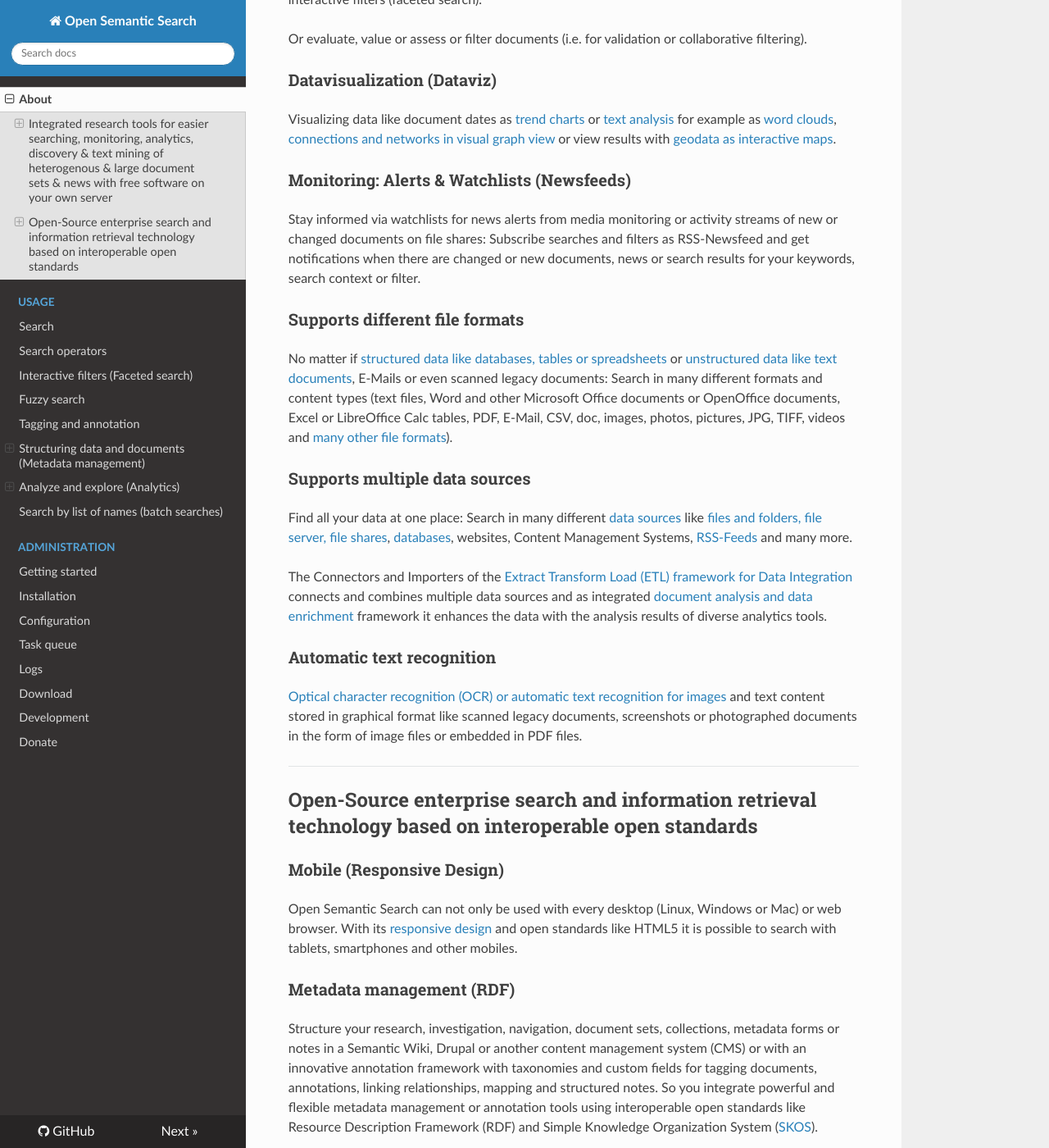
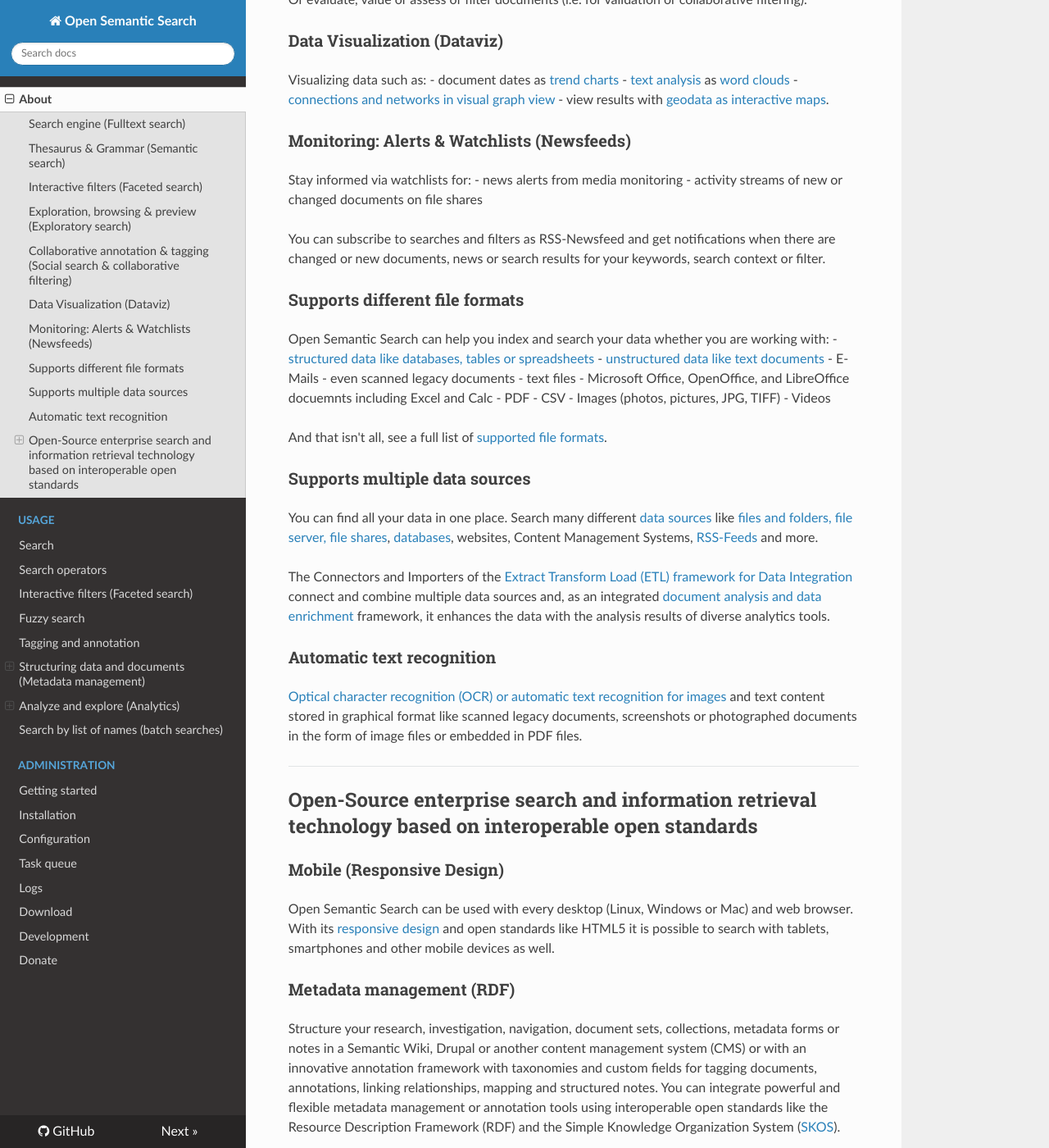
Before and after one commit to opensemanticsearch/open-semantic-search, an MkDocs documentation site: the page built from docs/README.md, in a window 1280 px wide and 1400 px high, scrolled down 1035 px. Shown: the whole window at 82% size. Built offline with MkDocs 1.6.1, drawn with Linux system fonts in a browser that asks for light colours; nearby versions of some CDN libraries; some of the changed text lies outside the part shown.

Commit message:
Reformatted docs README and updated grammar/spelling where appropriate.

```diff
--- a/docs/README.md
+++ b/docs/README.md
@@ -6,39 +6,37 @@
 
 # Open-Source Search Engine with Apache Lucene / Solr
 
-
-
-## Integrated research tools for easier searching, monitoring, analytics, discovery & text mining of heterogenous & large document sets & news with free software on your own server
+*Provides integrated research tools for easier searching, monitoring, analytics, discovery & text mining (of heterogenous & large document sets & news) with free software on your own server.*
 
 
 
-### Search engine(Fulltext search)
+### Search engine (Fulltext search)
 
 
-[Easy full text search](../doc/search) in multiple data sources and many different file formats: Just enter a search query (which can include [powerful search operators](../doc/search/operators)) and navigate through the results.
+[Easy full text search](../doc/search) across multiple data sources and many different file formats. Just enter a search query (which can include [powerful search operators](../doc/search/operators)) and navigate through the results.
 
 
 
 
-### Thesaurus & Grammar(Semantic search)
+### Thesaurus & Grammar (Semantic search)
 
 
-Based on a [thesaurus](../doc/datamanagement/thesaurus) the multilingual semantic search engine will find [synonyms, hyponyms and aliases](../doc/search/fuzzy#synonyms), too. Using heuristics for [grammar rules like stemming](../doc/search/fuzzy#stemming) it finds other word forms, too.
+Based on a [thesaurus](../doc/datamanagement/thesaurus) the multilingual semantic search engine will find [synonyms, hyponyms and aliases](../doc/search/fuzzy#synonyms), too. Using heuristics for [grammar rules like stemming](../doc/search/fuzzy#stemming) it can find other word forms, too.
 
 
 
 
-### Interactive filters(Faceted search)
+### Interactive filters (Faceted search)
 
 
 
-Easy navigation through many results with [interactive filters](../doc/search#faceted_search) (faceted search) which aggregates an overview over and interactive filters for (meta) data like authors, organizations, persons, places, dates, products, tags or document types.
+Easy navigation through many results with [interactive filters](../doc/search#faceted_search) (faceted search) which aggregate an overview over and interactive filters for (meta) data like authors, organizations, persons, places, dates, products, tags or document types.
 
 
 
 
 
-### Exploration, browsing & preview(Exploratory search)
+### Exploration, browsing & preview (Exploratory search)
 
 
 
@@ -62,11 +60,15 @@
 
 
 
-### Datavisualization (Dataviz)
+### Data Visualization (Dataviz)
 
 
 
-Visualizing data like document dates as [trend charts](../doc/analyze/trend) or [text analysis](../doc/analyze/textmining) for example as [word clouds](../doc/analyze/words), [connections and networks in visual graph view](../doc/analytics/graph) or view results with [geodata as interactive maps](../doc/analytics/map).
+Visualizing data such as:
+- document dates as [trend charts](../doc/analyze/trend)
+- [text analysis](../doc/analyze/textmining) as [word clouds](../doc/analyze/words)
+- [connections and networks in visual graph view](../doc/analytics/graph)
+- view results with [geodata as interactive maps](../doc/analytics/map).
 
 
 
@@ -76,7 +78,11 @@
 
 
 
-Stay informed via watchlists for news alerts from media monitoring or activity streams of new or changed documents on file shares: Subscribe searches and filters as RSS-Newsfeed and get notifications when there are changed or new documents, news or search results for your keywords, search context or filter.
+Stay informed via watchlists for:
+- news alerts from media monitoring
+- activity streams of new or changed documents on file shares
+
+You can subscribe to searches and filters as RSS-Newsfeed and get notifications when there are changed or new documents, news or search results for your keywords, search context or filter.
 
 
 
@@ -87,7 +93,19 @@
 ### Supports different file formats
 
 
-No matter if [structured data like databases, tables or spreadsheets](../doc/search/table) or [unstructured data like text documents](../doc/analytics/textmining), E-Mails or even scanned legacy documents: Search in many different formats and content types (text files, Word and other Microsoft Office documents or OpenOffice documents, Excel or LibreOffice Calc tables, PDF, E-Mail, CSV, doc, images, photos, pictures, JPG, TIFF, videos and [many other file formats](http://tika.apache.org/1.13/formats.html)).
+Open Semantic Search can help you index and search your data whether you are working with:
+- [structured data like databases, tables or spreadsheets](../doc/search/table)
+- [unstructured data like text documents](../doc/analytics/textmining)
+- E-Mails
+- even scanned legacy documents
+- text files
+- Microsoft Office, OpenOffice, and LibreOffice docuemnts including Excel and Calc
+- PDF
+- CSV
+- Images (photos, pictures, JPG, TIFF)
+- Videos
+
+And that isn't all, see a full list of [supported file formats](http://tika.apache.org/1.13/formats.html).
 
 
 
@@ -96,9 +114,9 @@
 ### Supports multiple data sources
 
 
-Find all your data at one place: Search in many different [data sources](../doc/admin/connectors) like [files and folders, file server, file shares](../connector/files), [databases](../connector/db), websites, Content Management Systems, [RSS-Feeds](../doc/datamanagement/rss) and many more.
+You can find all your data in  one place. Search many different [data sources](../doc/admin/connectors) like [files and folders, file server, file shares](../connector/files), [databases](../connector/db), websites, Content Management Systems, [RSS-Feeds](../doc/datamanagement/rss) and more.
 
-The Connectors and Importers of the [Extract Transform Load (ETL) framework for Data Integration](../etl) connects and combines multiple data sources and as integrated [document analysis and data enrichment](../doc/data_enrichment) framework it enhances the data with the analysis results of diverse analytics tools.
+The Connectors and Importers of the [Extract Transform Load (ETL) framework for Data Integration](../etl) connect and combine multiple data sources and, as an integrated [document analysis and data enrichment](../doc/data_enrichment) framework,  it enhances the data with the analysis results of diverse analytics tools.
 
 
 
@@ -128,7 +146,7 @@
 
 
 
-Open Semantic Search can not only be used with every desktop (Linux, Windows or Mac) or web browser. With its [responsive design](http://foundation.zurb.com "Powerded by Zurb Foundation") and open standards like HTML5 it is possible to search with tablets, smartphones and other mobiles.
+Open Semantic Search can be used with every desktop (Linux, Windows or Mac) and web browser. With its [responsive design](http://foundation.zurb.com "Powered by Zurb Foundation") and open standards like HTML5 it is possible to search with tablets, smartphones and other mobile devices as well.
 
 
 
@@ -137,7 +155,7 @@
 ### Metadata management (RDF)
 
 
-Structure your research, investigation, navigation, document sets, collections, metadata forms or notes in a Semantic Wiki, Drupal or another content management system (CMS) or with an innovative annotation framework with taxonomies and custom fields for tagging documents, annotations, linking relationships, mapping and structured notes. So you integrate powerful and flexible metadata management or annotation tools using interoperable open standards like Resource Description Framework (RDF) and Simple Knowledge Organization System ([SKOS](https://www.w3.org/TR/skos-primer)).
+Structure your research, investigation, navigation, document sets, collections, metadata forms or notes in a Semantic Wiki, Drupal or another content management system (CMS) or with an innovative annotation framework with taxonomies and custom fields for tagging documents, annotations, linking relationships, mapping and structured notes. You can integrate powerful and flexible metadata management or annotation tools using interoperable open standards like the Resource Description Framework (RDF) and the Simple Knowledge Organization System ([SKOS](https://www.w3.org/TR/skos-primer)).
 
 
 
@@ -147,5 +165,5 @@
 
 
 
-Using [file monitoring](../trigger/filemonitoring), new or changed files are indexed within seconds without frequent recrawls (which is not possible often if many files).
+Using [file monitoring](../trigger/filemonitoring), new or changed files are indexed within seconds without requiring frequent recrawls (which is not possible often if there are many files).
 Colleagues are able to find new data immediately without (often forgotten) uploads to a data or document management system (DMS) or filling out a data registration form for each new or changed document or dataset in a data management system, data registry or digital asset management (DAM) system.
```
